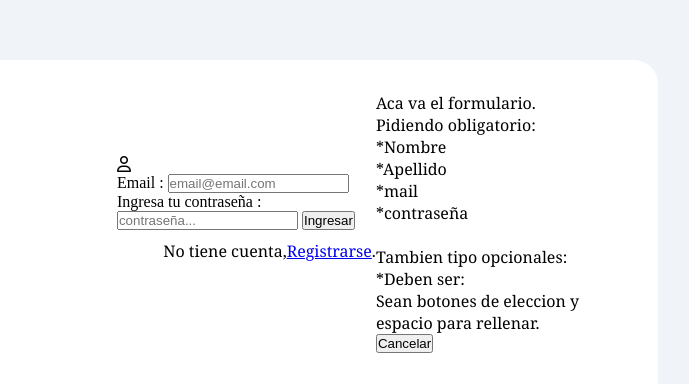
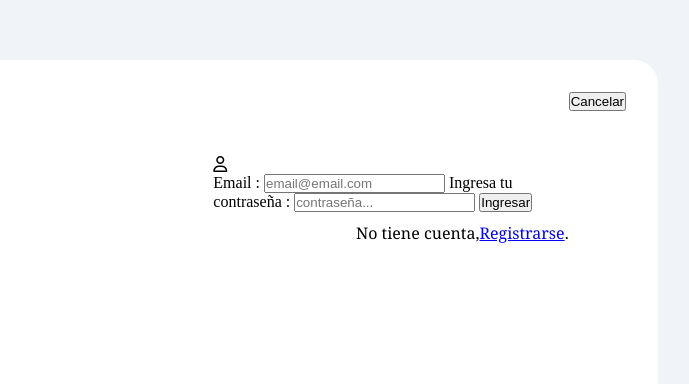
Before and after one commit to PabloChavez22/programate, a plain HTML site: page pages/account.html in a window 1280 px wide. Shown: the part 124-508 px from the top of the page, 398-1087 px from the left. Drawn offline with Linux system fonts and the light colour scheme.

Commit message:
Update account.html
eliminando p de crear cuenta

```diff
--- a/pages/account.html
+++ b/pages/account.html
@@ -45,8 +45,6 @@
 
                 <div class="caja_formulario oculto">
                     <!--aca agregar el formulario-->
-                    <p>Aca va el formulario.</p>
-                    <p>Pidiendo obligatorio:<br>*Nombre<br>*Apellido<br>*mail<br>*contraseña<br><br>Tambien tipo opcionales:<br>*Deben ser:<br>Sean botones de eleccion y espacio para rellenar.</p>
                     <button class="btn-cancelar-formulario">Cancelar</button>
                 </div>
             </div>
```
